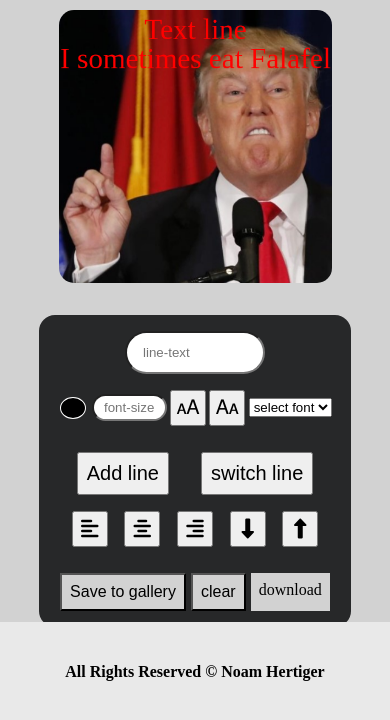
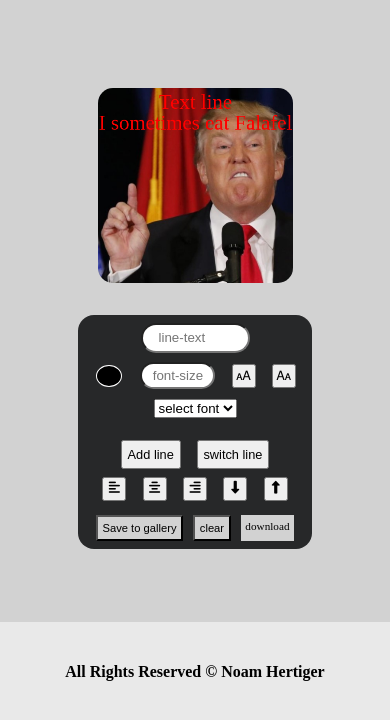
Before and after one commit to noamher3/meme-generator-project, a plain HTML site: page meme-generator/memes-editor.html in a window 390 px wide. Shown: the part 122-842 px from the top of the page. Drawn offline with Linux system fonts and the light colour scheme; files whose address does not match are found by name.

Commit message:
absolute final

```diff
--- a/css/gallery.css
+++ b/css/gallery.css
@@ -28,7 +28,15 @@
   .photos-gallery {
     display: grid;
     grid-template-columns: repeat(3, 1fr);
-    gap: 2rem;
+    gap: 1.2rem;
+    overflow-y: scroll;
+  }
+
+  .gallery-section {
+    gap: 1rem;
+  }
+  .gallery-section h2 {
+    margin-top: 1rem;
   }
 
   .gallery-section .gallery-image {
--- a/css/memes-editor.css
+++ b/css/memes-editor.css
@@ -113,12 +113,63 @@
     flex-direction: column;
   }
   .meme-editor-section .meme-canvas {
-    width: 70vw;
-    height: 70vw;
+    width: 50vw;
+    height: 50vw;
   }
 
   .meme-editor-section .control-panel {
-    width: 80vw;
-    height: 80vw;
+    width: 60vw;
+    height: 60vw;
+    padding: 0.5rem;
+  }
+
+  .control-top-div {
+    display: flex;
+    flex-direction: column;
+    gap: 0.5rem;
+  }
+
+  .color-input {
+    width: 30px;
+    height: 30px;
+  }
+
+  .font-edit-div {
+    display: flex;
+    flex-wrap: wrap;
+    gap: 0.5rem;
+    margin-bottom: 0.5rem;
+  }
+  .text-input {
+    padding: 0.5rem 0.75rem;
+    height: 30px;
+  }
+
+  .left-text,
+  .center-text,
+  .right-text,
+  .line-position,
+  .font-size {
+    height: 24px;
+    font-size: 0.8rem;
+  }
+
+  .control-center-div {
+    gap: 0.5rem;
+  }
+
+  .control-center-div div:first-child {
+    gap: 1rem;
+  }
+
+  .control-center-div div:first-child button {
+    font-size: 0.8rem;
+    padding: 0.3rem;
+  }
+
+  .control-bottom-div button,
+  .control-bottom-div a {
+    font-size: 0.7rem;
+    padding: 0.3rem;
   }
 }
```
